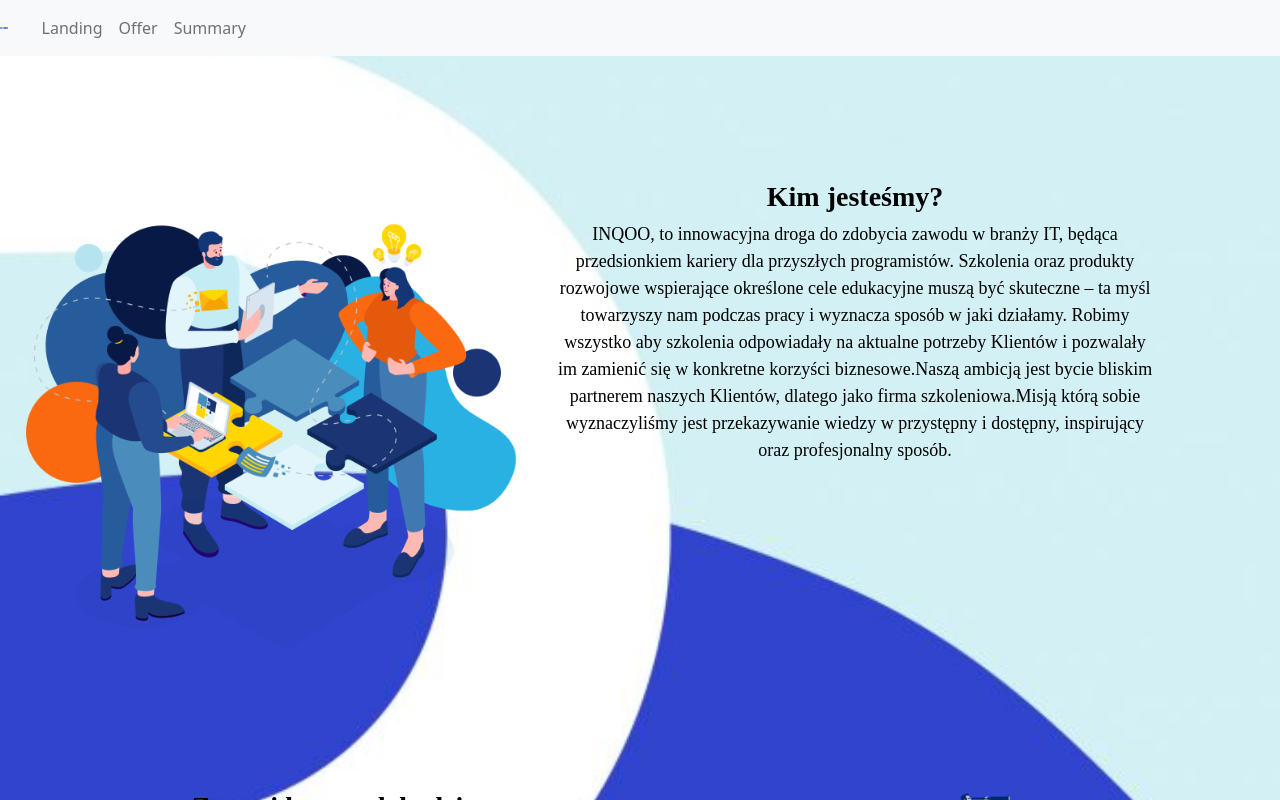
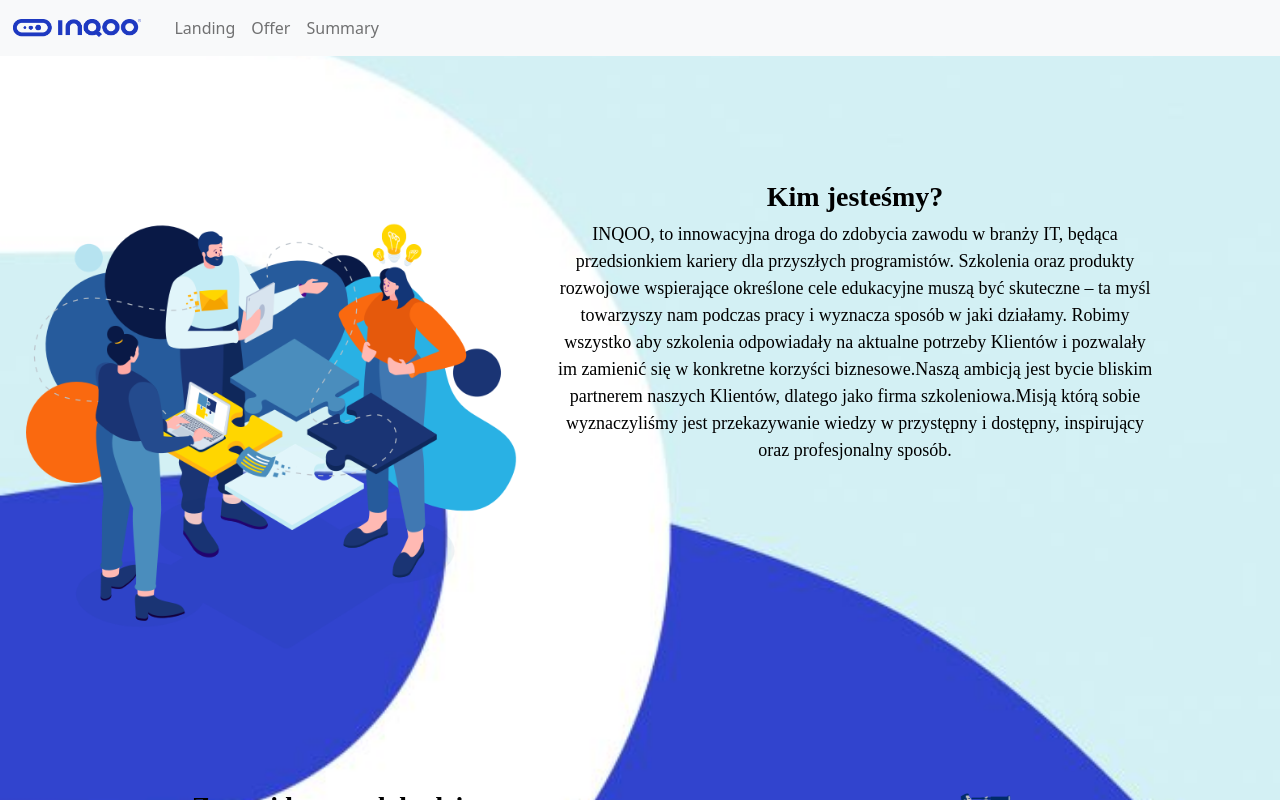
Before and after one commit to domino468/CoursesPlatform, an Angular app: page /landing-page in a window 1280 px wide. Shown: the top 800 px of the page. Built offline with nearby package versions, Linux system fonts and the light colour scheme.

Commit message:
fixedLogocommit

```diff
--- a/src/app/header/header.component.css
+++ b/src/app/header/header.component.css
@@ -2,6 +2,7 @@
     color:black;
 }
 .logo{
+    width: 8rem;
     margin-left: 1%;
 }
 .list{
--- a/src/app/header/header.component.html
+++ b/src/app/header/header.component.html
@@ -1,5 +1,5 @@
 <nav class="navbar navbar-expand-lg navbar-light bg-light">
-  <img src="assets/images/logo.png" class="cursor" width="8,75rem"[routerLink]="['/landing-page/']">
+  <img src="assets/images/logo.png" class="cursor logo" [routerLink]="['/landing-page/']">
   <button class="navbar-toggler" type="button" data-toggle="collapse" data-target="#navbarNavDropdown" aria-controls="navbarNavDropdown" aria-expanded="false" aria-label="Toggle navigation" (click)="collapse()">
     <span class="navbar-toggler-icon"></span>
   </button>
```
